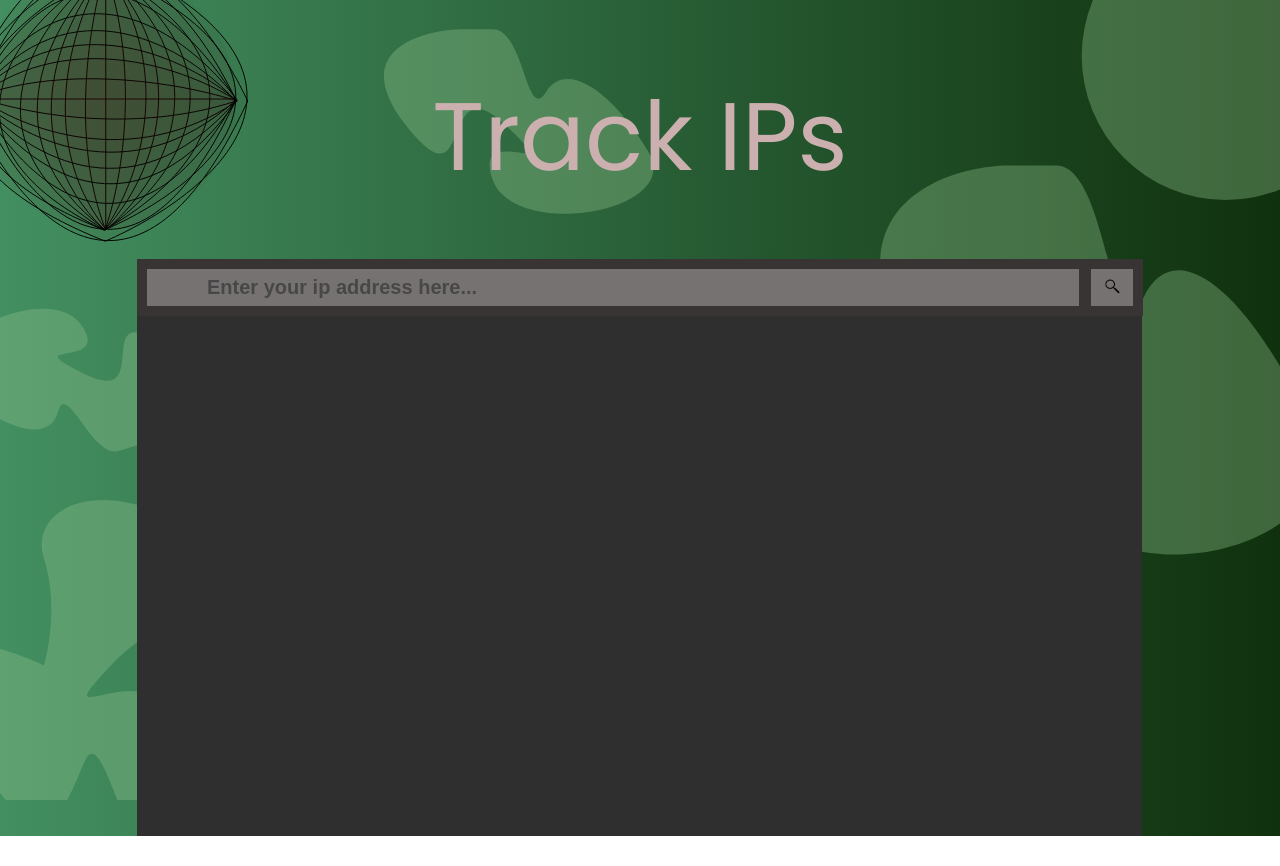
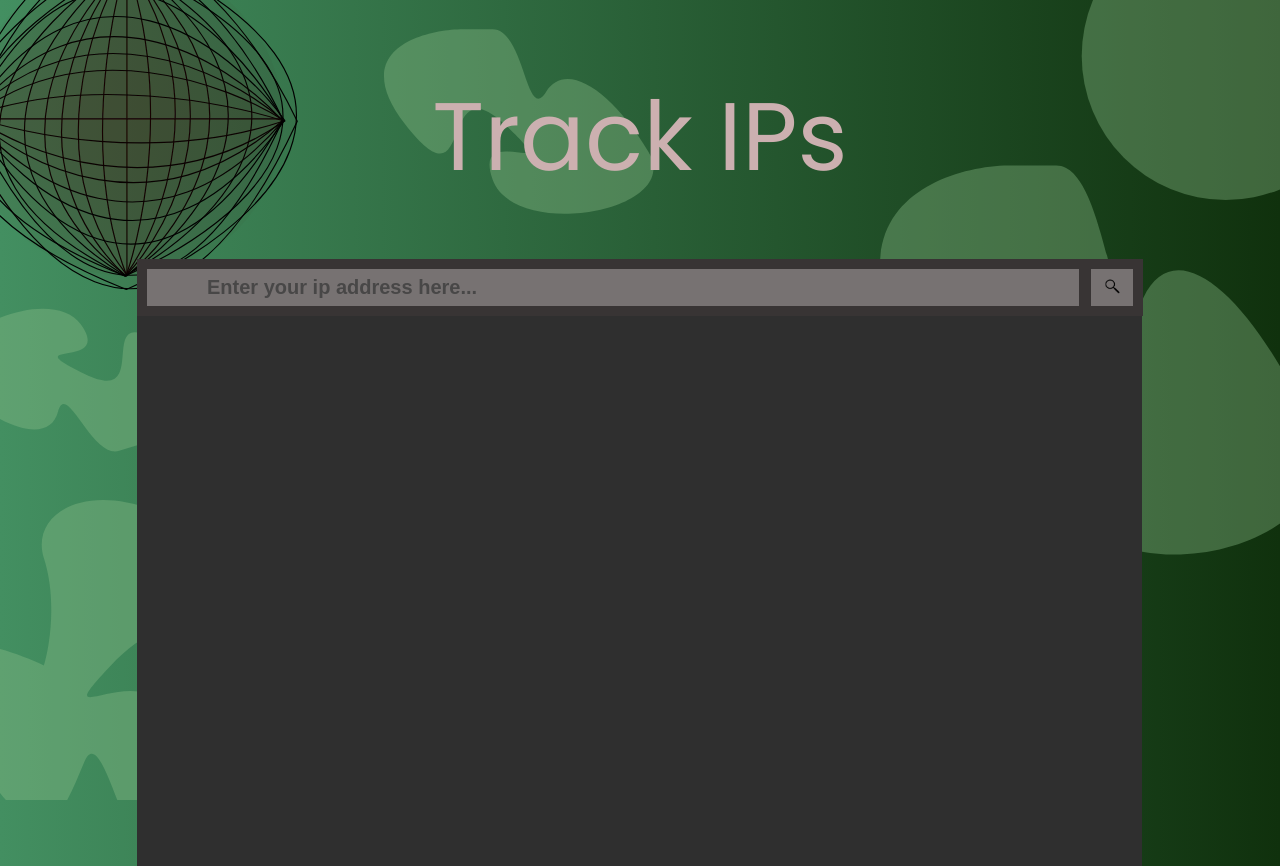
Before and after one commit to ghostuf/ipWeb, a React (Vite) app in the folder ip-vite-react/: page / in a window 1280 px wide. Before the commit the page ends 836 px from the top, so only its background shows below. Built offline with nearby package versions, Linux system fonts and the light colour scheme; a web font is replaced by a local one.

Commit message:
Add: final touches and changing api

```diff
--- a/ip-vite-react/src/App.jsx
+++ b/ip-vite-react/src/App.jsx
@@ -1,5 +1,7 @@
 import React from "react";
-import Fetcher from './Fetch.jsx'
+import Fetcher from "./Fetcher";
+
+
 import geometry from "./assets/geometry.svg"
 import vector1 from "./assets/vector1.svg"
 import vector2 from "./assets/vector2.svg"
@@ -8,13 +10,14 @@ import vector4 from "./assets/vector4.svg"
 import vector5 from "./assets/vector5.svg"
 import vector6 from "./assets/vector6.svg"
 import vector7 from "./assets/vector7.svg"
-import search from "./assets/search.png"
+
 
 
 
 export default function App(){
-  console.log("Elem")
+
   return(
+
     <div className="Main-container">
         <img src = {geometry} className = "geometry-img"/>
         <img src = {vector1} className = "vector1"/>
@@ -30,17 +33,7 @@ export default function App(){
           <div className = "header">
             Track IPs
           </div>
-
-          <div className="input-terminal-container">
-            <div className = "input-container">
-              <input type = "text" className = "input-field" placeholder="Enter your ip address here..."></input>
-              <button className="input-button">
-                <img src = {search} className="search-img"/>
-              </button>
-            </div>
-            <div className = "output-terminal">
-            </div>
-          </div>
+          <Fetcher />
         </div>
     </div>
   )
--- a/ip-vite-react/src/Fetch.jsx
+++ /dev/null
@@ -1,6 +0,0 @@
-export default function Fetcher(){
-    const butElem = document.querySelector(".input-button");
-    if(butElem){
-        console.log("Elem is available");
-    }
-}
--- /dev/null
+++ b/ip-vite-react/src/Fetcher.jsx
@@ -0,0 +1,36 @@
+import React from "react";
+import { useState } from "react";
+import search from "./assets/search.png"
+
+export default function Fetcher(){
+    const [input, inputchnager] = useState("");
+
+    const buttonhandler = () => {
+        console.log("Activated");
+        const url = `http://ip-api.com/json/${input}`;
+        console.log(url);
+
+        fetch(url).then(
+            response => response.json()
+        ).then(
+            data => {
+                const divElem  = document.querySelector(".output-terminal");
+                divElem.innerHTML = JSON.stringify(`Country => ${data.country}<br>Region => ${data.regionName}<br> City => ${data.city}<br> isp => ${data.isp}`);
+            }
+        ).catch((e) => {console.log(`not able to fetch data! error: ${e}`)})
+    }
+
+
+    return(
+        <div className="input-terminal-container">
+            <div className = "input-container">
+              <input type = "text" value = {input} onChange = {(e) => {inputchnager(e.target.value)}}className = "input-field" placeholder="Enter your ip address here..."></input>
+              <button className="input-button" onClick={buttonhandler}>
+                <img src = {search} className="search-img"/>
+              </button>
+            </div>
+            <div className = "output-terminal">
+            </div>
+          </div>
+    )
+}
--- a/ip-vite-react/src/index.css
+++ b/ip-vite-react/src/index.css
@@ -58,10 +58,12 @@ body{
 
 .output-terminal{
   background-color: #2F2F2F;
-  width: 985px;
-  height: 500px;
+  width: 905px;
+  height: 450px;
+  font-size: 25px;
+  line-height: 100px;
   color: white;
-  padding: 10px 10px 10px 10px;
+  padding: 50px 50px 50px 50px;
 }
 .vector1{
   top: 0px;
@@ -109,8 +111,8 @@ body{
 
 .geometry-img{
   position: absolute;
-  width: 250px;
-  height: 250px;
+  width: 300px;
+  height: 300px;
   top: 0%;
   left: 0%;
   z-index: -1;
```
